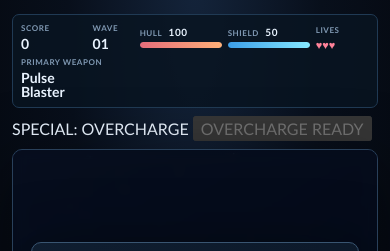
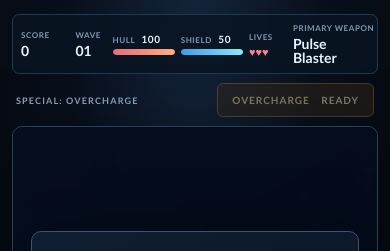
Before and after one commit to Kara-Dawnbreaker/Space-Galactica, a website with bundled scripts: page index.html in a window 390 px wide. Shown: the part 38-289 px from the top of the page. Built offline with nearby package versions, Linux system fonts and the light colour scheme.

Commit message:
Phase 3: style weapon and ability controls

```diff
--- a/styles.css
+++ b/styles.css
@@ -15,7 +15,7 @@ button:focus-visible, a:focus-visible { outline: 2px solid #8ae8ff; outline-offs
 .mode-label, .footerbar { color: #8094ad; font-size: 10px; letter-spacing: .16em; font-weight: 700; }
 .quiet-button, .text-button { color: #a9bfd8; background: transparent; border: 1px solid #334963; border-radius: 6px; padding: 8px 14px; cursor: pointer; }
 .quiet-button:hover, .text-button:hover { color: #fff; border-color: #72dfff; }
-.hud { display: grid; grid-template-columns: .9fr .6fr 1.2fr 1.2fr .7fr; gap: 10px; align-items: center; padding: 9px 12px; border: 1px solid #203a54; border-radius: 7px; background: #091522d9; }
+ .hud { display: grid; grid-template-columns: .8fr .5fr 1fr 1fr .6fr 1.2fr; gap: 10px; align-items: center; padding: 9px 12px; border: 1px solid #203a54; border-radius: 7px; background: #091522d9; }
 .hud-stat { min-width: 0; display: flex; flex-direction: column; gap: 4px; }
 .hud-label { color: #8099b3; font-size: 9px; letter-spacing: .13em; font-weight: 800; white-space: nowrap; }
 .hud-label b { color: #eaf4ff; margin-left: 4px; font-size: 10px; }
@@ -25,6 +25,12 @@ button:focus-visible, a:focus-visible { outline: 2px solid #8ae8ff; outline-offs
 .meter span { display: block; height: 100%; width: 100%; border-radius: inherit; transition: width .12s linear; }
 .health-fill { background: linear-gradient(90deg, #e56d7b, #ffb078); }
 .shield-fill { background: linear-gradient(90deg, #3c9ee8, #86e9ff); }
+ .ability-row { display: flex; align-items: center; justify-content: space-between; gap: 12px; min-height: 36px; padding: 0 4px; }
+.ability-label { color: #8ba6c2; font-size: 9px; font-weight: 800; letter-spacing: .13em; }
+.ability-button { min-height: 34px; padding: 7px 14px; border: 1px solid #8c6e3b; border-radius: 6px; color: #ffe6a1; background: #342817; font-size: 10px; font-weight: 900; letter-spacing: .1em; cursor: pointer; }
+.ability-button:disabled { opacity: .48; cursor: not-allowed; }
+.ability-button span { margin-left: 8px; color: #fff3c9; }
+.weapon-stat strong { font-size: 12px; }
 .game-frame { position: relative; display: grid; flex: 1 0 auto; min-height: 420px; overflow: hidden; border: 1px solid #29405a; border-radius: 10px; background: #07111f; box-shadow: 0 22px 70px #0008, inset 0 0 45px #07182a; }
 #game-canvas { grid-area: 1 / 1; display: block; width: 100%; height: 100%; min-height: inherit; touch-action: none; image-rendering: pixelated; }
 .screen-layer { grid-area: 1 / 1; z-index: 1; display: grid; place-items: center; padding: 18px; background: #030914b8; backdrop-filter: blur(5px); }
@@ -52,13 +58,14 @@ h2 { margin: 0; font-size: 38px; letter-spacing: .12em; }
 @media (max-width: 650px) {
   .app-shell { gap: 8px; }
   .game-frame { min-height: max(440px, 60svh); }
-  .hud { grid-template-columns: .8fr .5fr 1fr 1fr .65fr; gap: 6px; padding: 8px; }
+   .hud { grid-template-columns: .7fr .45fr .9fr .9fr .55fr 1.1fr; gap: 6px; padding: 8px; }
   .hud-label { font-size: 8px; letter-spacing: .07em; }
+  .weapon-stat strong { font-size: 10px; }
   .hud-stat strong { font-size: 14px; }
   .lives-value { font-size: 11px !important; letter-spacing: 0; }
   .footerbar { font-size: 8px; letter-spacing: .08em; }
   .brand { font-size: 12px; }
   .mode-label { font-size: 9px; letter-spacing: .1em; }
 }
-@media (max-width: 380px) { .hud { grid-template-columns: repeat(5, minmax(0, 1fr)); } .hud-label { font-size: 7px; } }
+@media (max-width: 380px) { .hud { grid-template-columns: repeat(3, minmax(0, 1fr)); } .hud-label { font-size: 7px; } }
 @media (prefers-reduced-motion: reduce) { *, *::before, *::after { scroll-behavior: auto !important; transition-duration: .01ms !important; } }
```
